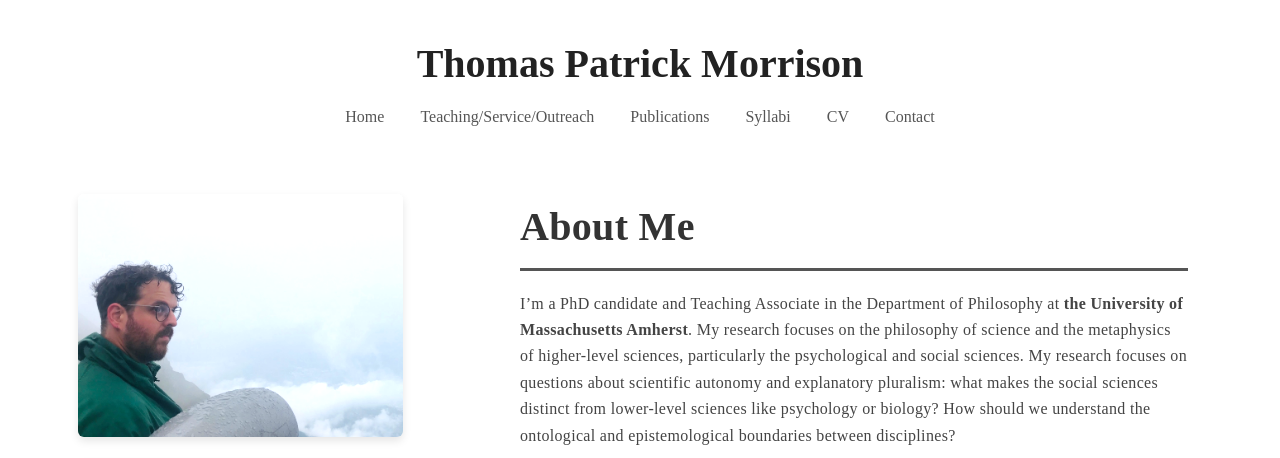
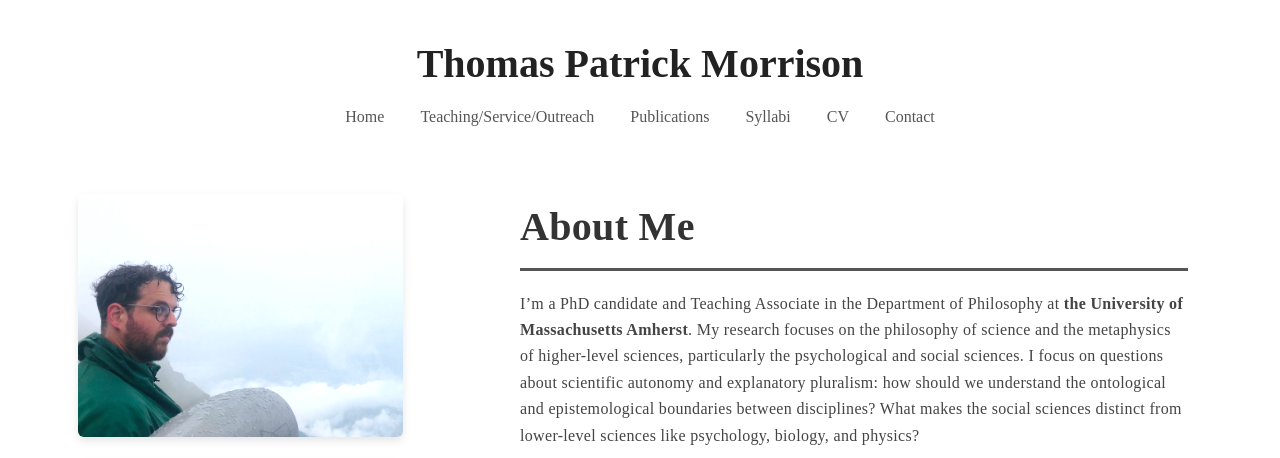
Before and after one commit to tpmorrison28/tpmorrison28.github.io, a plain HTML site: page index.html in a window 1280 px wide. Shown: the top 458 px of the page. Drawn offline with Linux system fonts and the light colour scheme; grey boxes are pictures that could not be loaded.

Commit message:
Update index.html

```diff
--- a/index.html
+++ b/index.html
@@ -31,7 +31,7 @@
     <div class="about-text">
       <h2>About Me</h2>
       <div class="text-wrapper">
-        <p>        I’m a PhD candidate and Teaching Associate in the Department of Philosophy at <b>the University of Massachusetts Amherst</b>. My research focuses on the philosophy of science and the metaphysics of higher-level sciences, particularly the psychological and social sciences. My research focuses on questions about scientific autonomy and explanatory pluralism: what makes the social sciences distinct from lower-level sciences like psychology or biology? How should we understand the ontological and epistemological boundaries between disciplines?
+        <p>        I’m a PhD candidate and Teaching Associate in the Department of Philosophy at <b>the University of Massachusetts Amherst</b>. My research focuses on the philosophy of science and the metaphysics of higher-level sciences, particularly the psychological and social sciences. I focus on questions about scientific autonomy and explanatory pluralism: how should we understand the ontological and epistemological boundaries between disciplines? What makes the social sciences distinct from lower-level sciences like psychology, biology, and physics?
 </p>
         <p>        Before coming to UMass, I earned my MA from the University of Chicago and taught as an adjunct instructor at several colleges in the Kansas City area. I hold a BA in anthropology and philosophy from the University of Kansas, achieving several honors, notably Phi Beta Kappa.
 </p>
```
